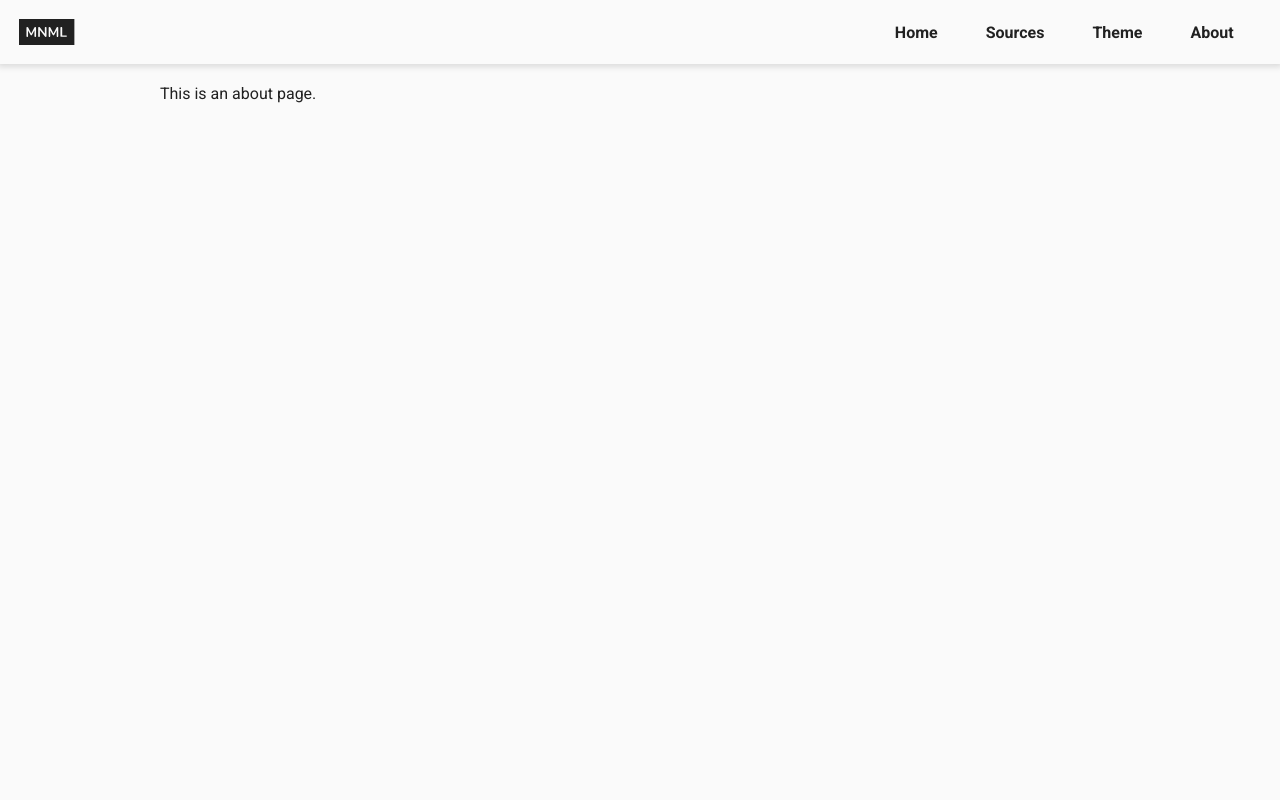
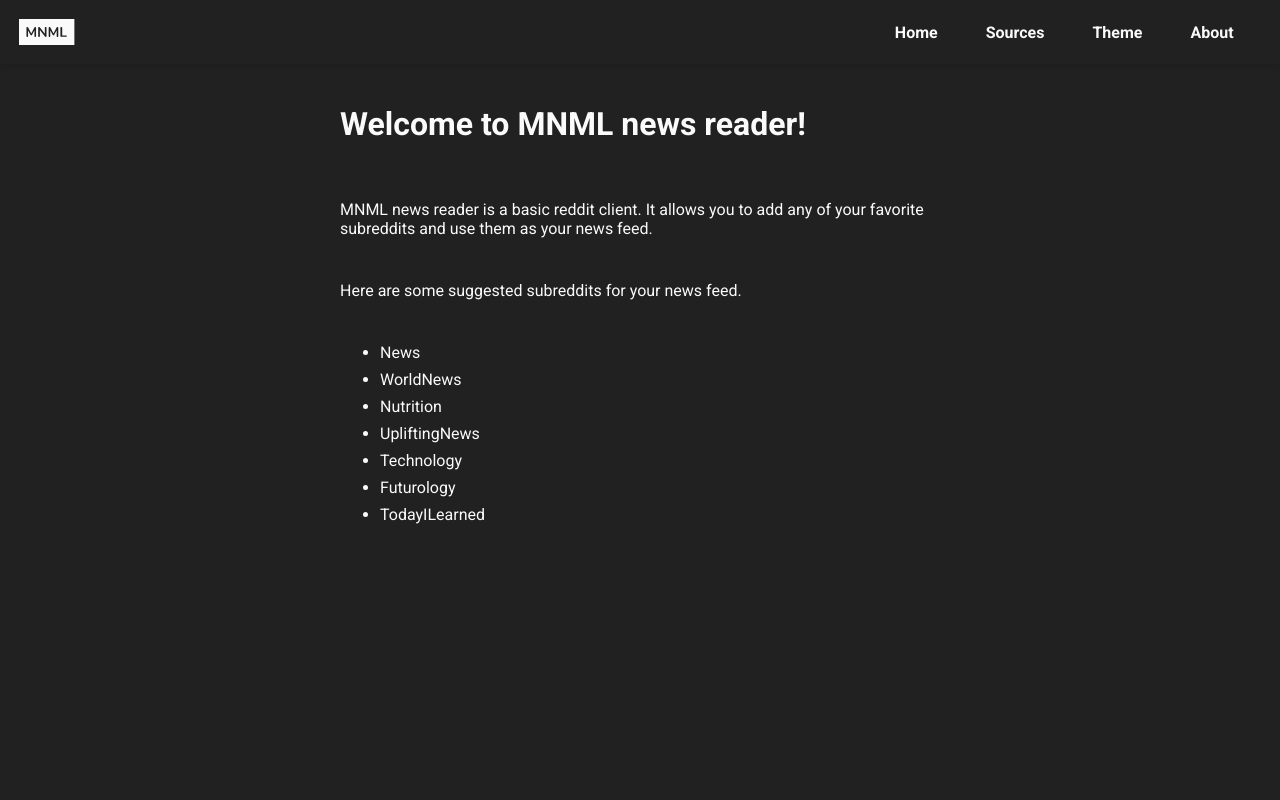
Before and after one commit to kshksdrt/mnml-news-reader, a React (Create React App) app: page /about in a window 1280 px wide. Shown: the top 800 px of the page. Built offline with nearby package versions, Linux system fonts and the light colour scheme.

Commit message:
Improvements: UI updates

```diff
--- a/src/assets/App.css
+++ b/src/assets/App.css
@@ -101,24 +101,30 @@ body::-webkit-scrollbar-thumb {
   ;
 }
 
-@media only screen and (max-width: 550px) {
+@media only screen and (min-width: 1200px) {
   .home {
-    display: grid;
-    grid-template-rows: 4em minmax(100vh, auto) 6em;
-    grid-template-columns: 0fr 1fr 0fr;
-    grid-template-areas:
-      " header    header        header    "
-      " .         home-content  .         "
-      " footer    footer        footer    "
-    ;
+    grid-template-columns: 1fr 2fr 1fr;
+  }
+
+  .nav-bottom {
+    visibility: hidden;
   }
 }
 
-@media only screen and (min-width: 550px) {
+@media only screen and (min-width: 550px) and (max-width: 1200px) {
+  .home {
+    grid-template-columns: 1fr 6fr 1fr;
+  }
+
   .nav-bottom {
     visibility: hidden;
   }
+}
 
+@media only screen and (max-width: 550px) {
+  .home {
+    grid-template-columns: 0fr 1fr 0fr;
+  }
 }
 
 .header {
@@ -437,13 +443,13 @@ tab-item > * {
 .storycard-title {
   color: var(--text);
   margin-top: 0px;
-  font-weight: 500;
+  font-weight: 400;
+  line-height: 1.6rem;
   transition: all 170ms ease-in-out;
 }
 
 .storycard-title:hover {
   cursor: pointer;
-  color: var(--highlight);
   text-decoration: underline;
 }
 
@@ -494,10 +500,6 @@ tab-item > * {
 
 .link:hover {
   text-decoration: underline;
-}
-
-#sources {
-  margin: 0 20px;
 }
 
 #content {
@@ -570,6 +572,11 @@ tab-item > * {
   margin-right: 12px;
 }
 
+.mx-4 {
+  margin-left: 20px;
+  margin-right: 20px;
+}
+
 .my-1 {
   margin-top: 4px;
   margin-bottom: 4px;
@@ -585,6 +592,11 @@ tab-item > * {
   margin-bottom: 12px;
 }
 
+.my-4 {
+  margin-top: 20px;
+  margin-bottom: 20px;
+}
+
 .text-small {
   font-size: small;
 }
--- a/src/components/MainView/About.js
+++ b/src/components/MainView/About.js
@@ -2,8 +2,19 @@ import React from 'react'
 
 export default function About() {
   return (
-    <div>
-      This is an about page.
+    <div className="mx-4 my-4">
+      <h1>Welcome to MNML news reader!</h1><br></br>
+      <p>MNML news reader is a basic reddit client. It allows you to add any of your favorite subreddits and use them as your news feed.</p><br></br>
+      <p className="my-2">Here are some suggested subreddits for your news feed.</p><br></br>
+      <ul>
+        <li className="my-2">News</li>
+        <li className="my-2">WorldNews</li>
+        <li className="my-2">Nutrition</li>
+        <li className="my-2">UpliftingNews</li>
+        <li className="my-2">Technology</li>
+        <li className="my-2">Futurology</li>
+        <li className="my-2">TodayILearned</li>
+      </ul>
     </div>
   )
 }
--- a/src/components/MainView/Sources.js
+++ b/src/components/MainView/Sources.js
@@ -9,21 +9,23 @@ export default function Sources() {
   const [state, dispatch] = useContext(GlobalContext)
 
   const [addError, setAddError] = useState(false)
+  const [loader, setLoader] = useState(false)
 
   const addSubredditInput = useRef()
 
   function addSubreddit () {
+    setLoader(true)
     const subredditName = addSubredditInput.current.value
+    if (subredditName.length === 0) showAddError()
     axios.get(`https://www.reddit.com/r/${subredditName}/top/.json`)
     .then(_ => {
-      if (subredditName.length !== 0) {
-        dispatch({
-          type: 'ADD_SUBREDDIT',
-          payload: subredditName
-        })
-      }
+      dispatch({type: 'ADD_SUBREDDIT', payload: subredditName})
+      setLoader(false)
     })
-    .catch(_ => showAddError())
+    .catch(_ => {
+      showAddError()
+      setLoader(false)
+    })
     addSubredditInput.current.value = ''
   }
 
@@ -41,8 +43,8 @@ export default function Sources() {
   }
 
   return (
-    <div id="sources">
-      <h3 className="title">Add a subreddit</h3><br></br>
+    <div className="mx-4">
+      <h3>Add a subreddit</h3><br></br>
       <div className="input-accept">
         <input className="input" placeholder="Subreddit name" ref={addSubredditInput} type="text"></input>
         <Add onClick={_ => addSubreddit()} className= "icon-button" />
@@ -60,6 +62,12 @@ export default function Sources() {
           <p>Error adding subreddit</p>
         </div>
       }
+      {loader &&
+        <div id="add-subreddits-listitem" style={{background: "var(--bg-1)"}}>
+          <div className="loader my-3"></div>
+          <div></div>
+        </div>
+      }
     </div>
   )
 }
--- a/src/hooks/useBreakpoints.js
+++ b/src/hooks/useBreakpoints.js
@@ -2,7 +2,7 @@ import { useState, useEffect } from 'react';
 
 // Device types: xs, md, lg
 
-export default function useWindowDimensions() {
+export default function useBreakPoints () {
   const [width, setWidth] = useState(window.innerWidth)
   const [type, setType] = useState('md')
 
--- a/src/state/Store.js
+++ b/src/state/Store.js
@@ -3,8 +3,8 @@ import reducer from './Reducer';
 import useLocalStorage from "../hooks/useLocalStorage";
 
 const defaultState = {
-  theme: 'light',
-  subreddits: ['technology', 'news'],
+  theme: 'dark',
+  subreddits: ['technology', 'upliftingnews', 'frontpage'],
 }
 
 const LS_KEYS = {
```
